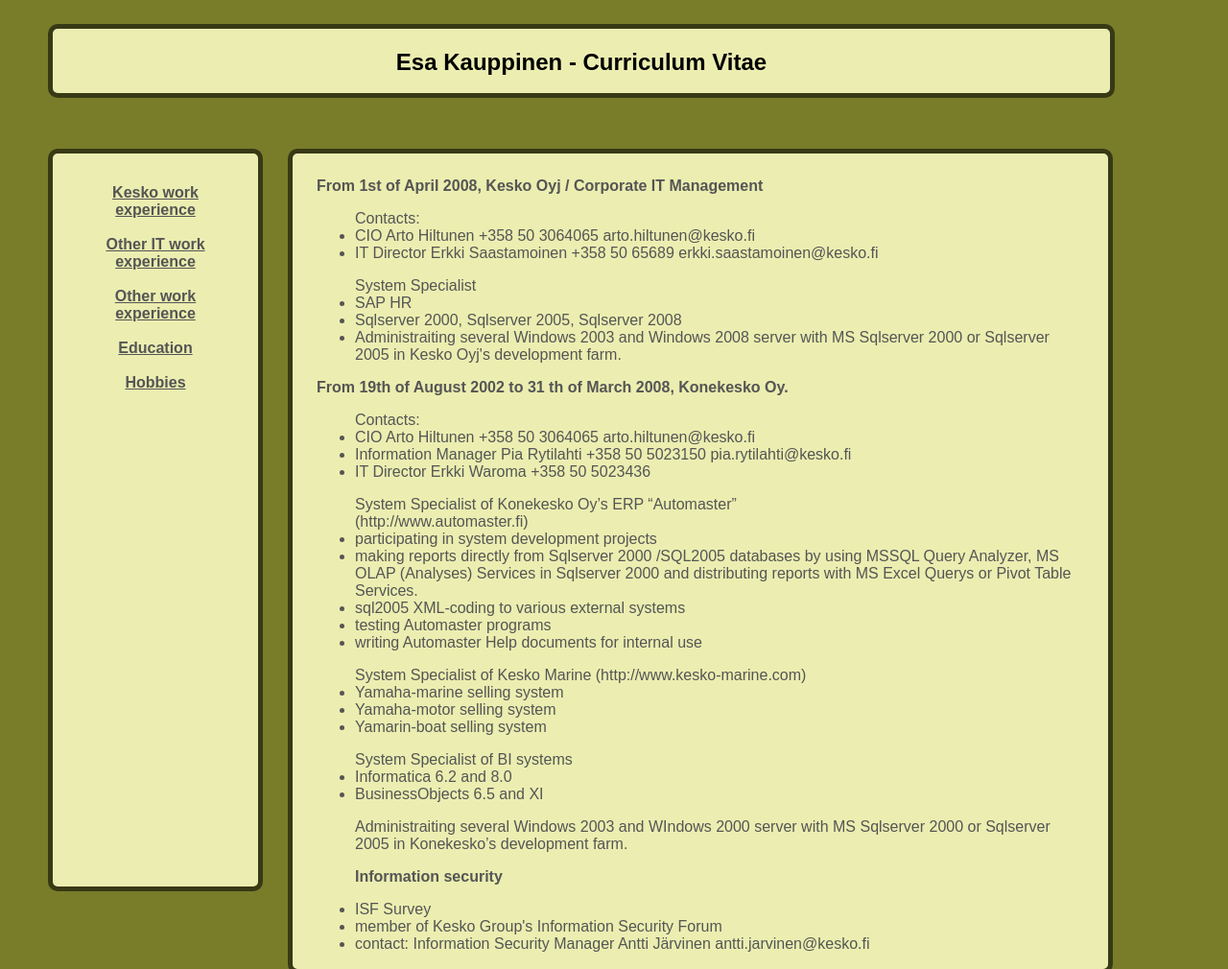
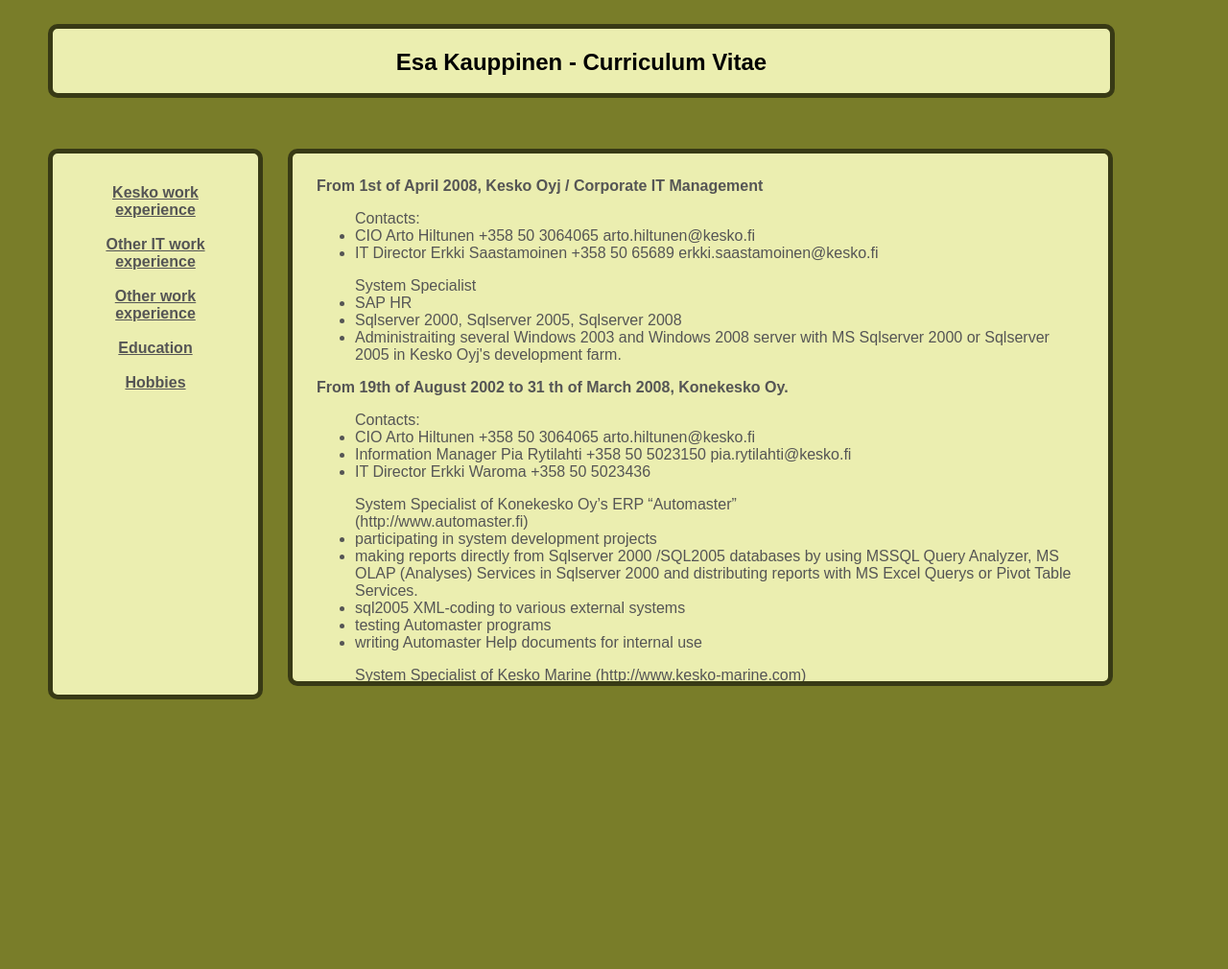
Before and after one commit to kauppesa/CV-kauppesa, a plain HTML site: page index.html in a window 1280 px wide. Shown: the top 1010 px of the page at 96% size. After the commit the page ends 800 px from the top, so only its background shows below. Drawn offline with Linux system fonts and the light colour scheme.

Commit message:
Osa 3. Tehtävä 12.1.2

```diff
--- a/index.html
+++ b/index.html
@@ -61,6 +61,6 @@
         <li>contact: Information Security Manager Antti Järvinen 	antti.jarvinen@kesko.fi</li></ul>
         </td></tr>
      </tr>
-  </table>
+  </table></body>
 </body>
 </html>
--- a/style.css
+++ b/style.css
@@ -8,7 +8,7 @@ a
 }
 
 .linkit{
-  position: absolute; top: 155px; left: 50px; width: 150px; height: 700px;
+  position: absolute; top: 155px; left: 50px; width: 150px; height: 500px;
   border-radius: 10px;
   background-color: #ebeeb0;
   border: 5px solid #383a15;
@@ -19,7 +19,7 @@ a
   }
 
   .data {
-    position: absolute; top: 155px; left:300px; width: 800px; height: 800px;
+    position: absolute; top: 155px; left:300px; width: 800px; height: 500px;
     padding: 25px;
     border-radius: 10px;
     background-color: #ebeeb0;
@@ -27,6 +27,7 @@ a
     font-family: sans-serif;
     font-size: 12pt;
     color: #555;
+    overflow: auto;
   }
 
   .ylapalkki{
```
